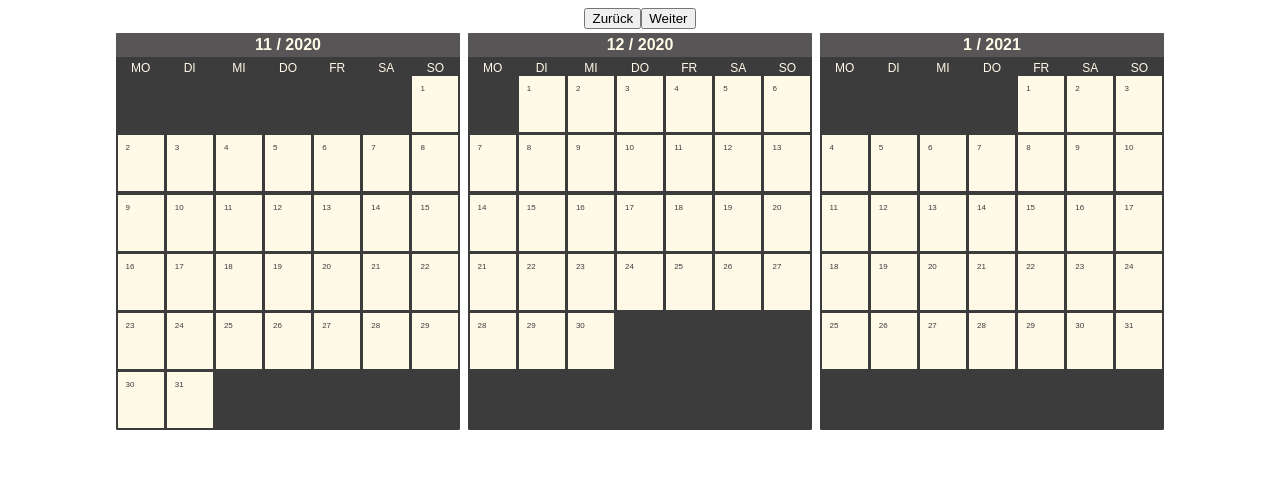
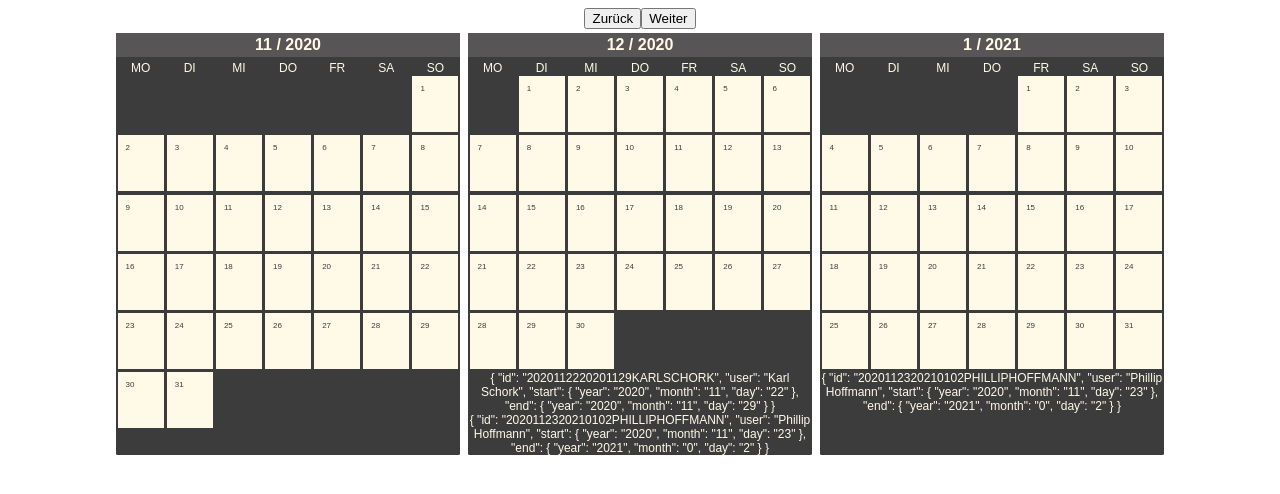
Before and after one commit to LiFaytheGoblin/calendar, a Vue app: page / in a window 1280 px wide. Shown: the top 494 px of the page. Built offline with nearby package versions, Linux system fonts and the light colour scheme.

Commit message:
added filter for relevant bookings for a sheet

```diff
--- a/src/App.vue
+++ b/src/App.vue
@@ -7,22 +7,10 @@
 <script>
 import Calendar from './components/Calendar.vue';
 
-let bookings = [
-    {
-      "user"      : "Karl Schork",
-      "start "    : "2020-12-22",
-      "end"       : "2020-12-30"
-    },
-    {
-      "user"     : "Phillip Hoffmann",
-      "start"     : "2020-12-23",
-      "end"       : "2021-01-02"
-    }
-];
+
 
 export default {
   name: 'App',
-  bookings: bookings,
   components: {
     Calendar
   }
--- a/src/components/Sheet.vue
+++ b/src/components/Sheet.vue
@@ -2,9 +2,14 @@
 <div id="Sheet" class="sheet">
   <div class="title">{{month.month + 1}} / {{month.year}}</div>
   <div class="fields">
-    <div v-for="d in daysOfWeek" v-bind:key="d" :label="d" class="dayOfWeek"> {{d}} </div>
-    <div v-for="d in month.startsWith" v-bind:key="d" :label="d"> </div>
-    <Field v-for="d in month.daysOfMonth" v-bind:key="d" :label="d" />
+    <div v-for="d in daysOfWeek" v-bind:key="d" class="dayOfWeek"> {{d}} </div>
+    <div v-for="d in month.startsWith" v-bind:key="d"> </div>
+    <Field v-for="d in month.daysOfMonth" v-bind:key="d" :label="d"/>
+  </div>
+  <div class="markings">
+    <div v-for="b in relevantBookings" v-bind:key="b.id" class="marking">
+      {{b}}
+    </div>
   </div>
 </div>
 </template>
@@ -12,21 +17,58 @@
 <script>
 import Field from './Field.vue';
 
+let bookings = [
+    {
+      "id"      : "2020112220201129KARLSCHORK",
+      "user"    : "Karl Schork",
+      "start"   : {
+        "year"  : "2020",
+        "month" : "11", //= December
+        "day"   : "22"
+      },
+      "end"     : {
+        "year"  : "2020",
+        "month" : "11",
+        "day"   : "29"
+      }
+    },
+    {
+      "id"      : "2020112320210102PHILLIPHOFFMANN",
+      "user"    : "Phillip Hoffmann",
+      "start"   : {
+        "year"  : "2020",
+        "month" : "11",
+        "day"   : "23"
+      },
+      "end"     : {
+        "year"  : "2021",
+        "month" : "0", //= January
+        "day"   : "2"
+      }
+    }
+];
+
 export default {
   name: 'Sheet',
   props: ['month'],
-  computed: {
-
-  },
   data() {
     return {
-      daysOfWeek: ["MO", "DI", "MI", "DO", "FR", "SA", "SO"]
+      daysOfWeek: ["MO", "DI", "MI", "DO", "FR", "SA", "SO"],
+      relevantBookings: this.getRelevantBookings()
     }
   },
   components: {
     Field
   },
   methods: {
+    getRelevantBookings() {
+      return bookings.filter(booking => {
+        return ((booking.start.year == this.month.year)
+        && (booking.start.month == this.month.month))
+        || ((booking.end.year == this.month.year)
+        && (booking.end.month == this.month.month));
+      });
+    }
   }
 }
 </script>
@@ -49,6 +91,10 @@ export default {
     background-color: #575555;
     font-weight: bold;
   }
+
+  .markings {
+
+  }
 }
 .fields {
   display: grid;
--- a/src/models/Month.js
+++ b/src/models/Month.js
@@ -29,7 +29,7 @@ class Month {
   previous() {
     let prevMonthsYear = this.#year;
     let prevMonth = this.#month - 1;
-    if(prevMonth < 0) { // 0 = January
+    if(prevMonth < 0) { // 0 = J
       prevMonth = 11;
       prevMonthsYear -= 1;
     }
```
